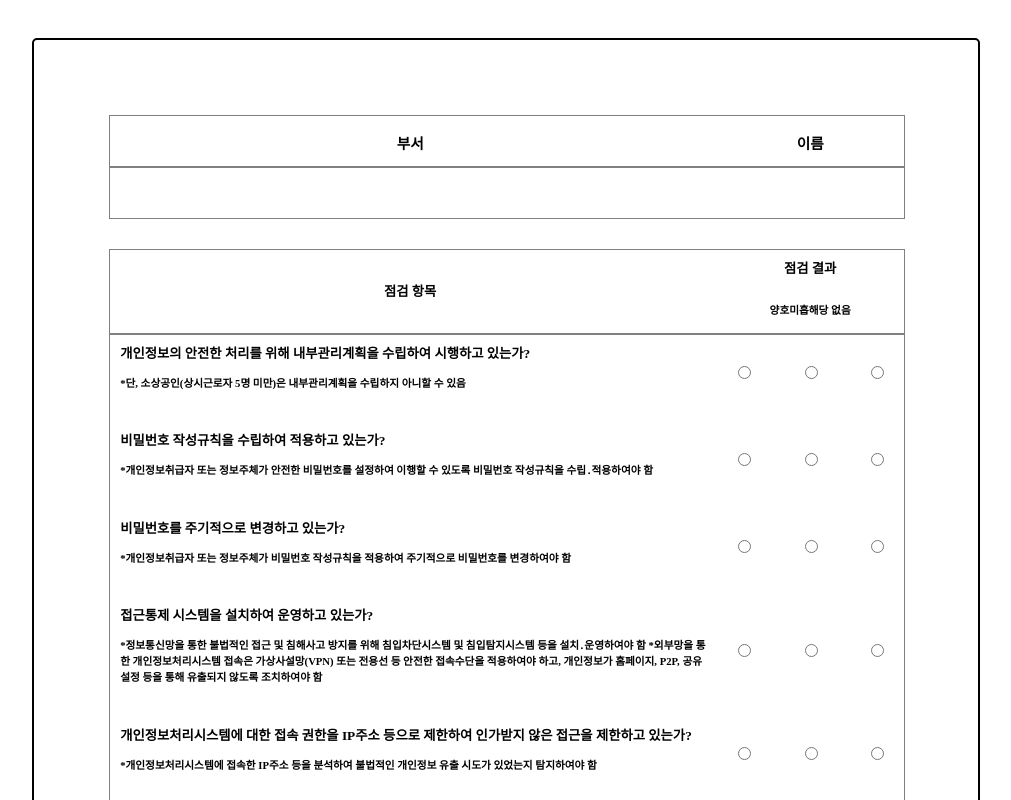
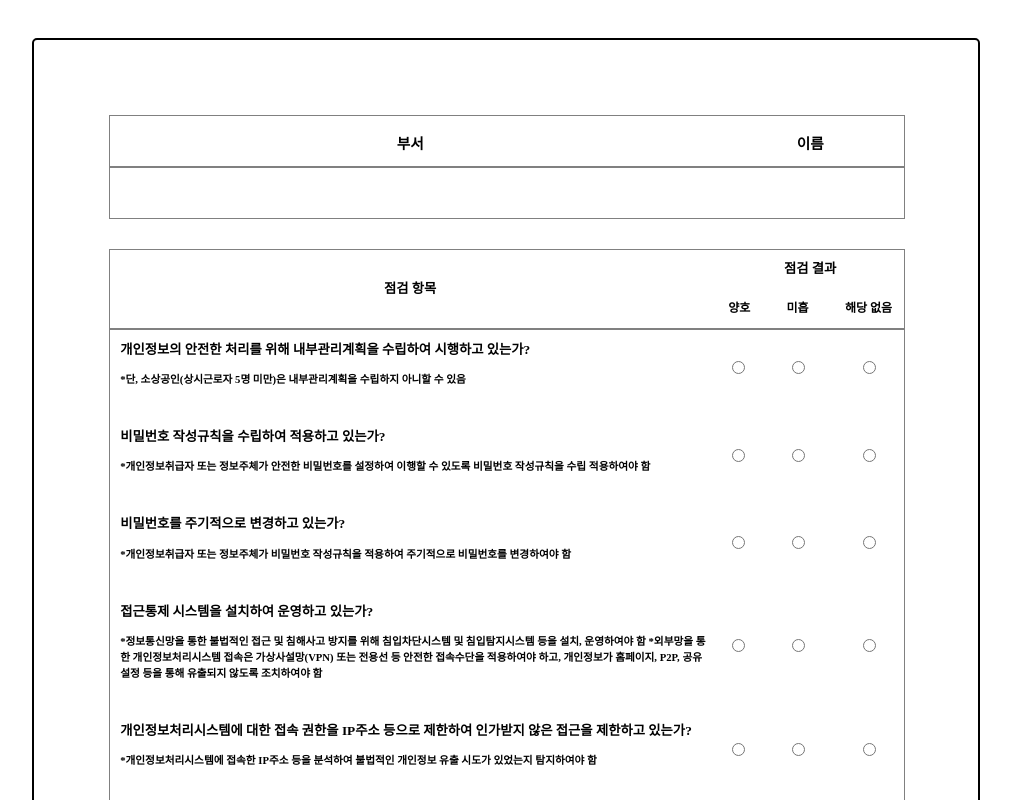
Before and after one commit to bjw1622/reactsurvey, a React (Create React App) app: page / in a window 1280 px wide. Shown: the top 800 px of the page, without its empty margins (134-1145 px from the left). Built offline with nearby package versions, Linux system fonts and the light colour scheme.

Commit message:
layout 완성

```diff
--- a/public/index.html
+++ b/public/index.html
@@ -2,16 +2,23 @@
 <html lang="en">
 <style>
   body {
-    background: #fff;
-    color: #000;
-    font-size: 8pt;
-    line-height: 150%;
-    margin: 0px;
+    background:
+      #fff;
+    color:
+      #000;
+    font-size:
+      8pt;
+    line-height:
+      150%;
+    margin:
+      0px;
   }
 
   hr {
-    color: #ccc;
-    background-color: #ccc;
+    color:
+      #ccc;
+    background-color:
+      #ccc;
   }
 
   h1,
@@ -22,41 +29,58 @@
   h6,
   code,
   pre {
-    color: #000;
-    text-transform: none;
-    /* because sometimes I set all-caps */
+    color:
+      #000;
+    text-transform:
+      none;
+    /*
+  because
+  sometimes
+  I
+  set
+  all-caps
+  */
   }
 
   h1 {
-    font-size: 11pt;
-    margin-top: 1em;
-    display: inline;
+    font-size:
+      11pt;
+    margin-top:
+      1em;
+    display:
+      inline;
   }
 
   h2 {
-    font-size: 10pt;
+    font-size:
+      10pt;
   }
 
   h3 {
-    font-size: 9pt;
+    font-size:
+      9pt;
   }
 
   h4,
   h5,
   h6 {
-    font-size: 8pt;
+    font-size:
+      8pt;
   }
 
   code,
   pre {
-    font-size: 8pt;
-    background-color: transparent;
-    /* just in case the user configured browser to print backgrounds */
+    font-size:
+      8pt;
+    background-color:
+      transparent;
   }
 
   a {
-    text-decoration: underline;
-    color: #000;
+    text-decoration:
+      underline;
+    color:
+      #000;
   }
 </style>
 
--- a/src/QuestionBody.js
+++ b/src/QuestionBody.js
@@ -20,7 +20,7 @@ const QuestionBody = () => {
       index: 1,
       question: "비밀번호 작성규칙을 수립하여 적용하고 있는가?",
       question2:
-        "*개인정보취급자 또는 정보주체가 안전한 비밀번호를 설정하여 이행할 수 있도록 비밀번호 작성규칙을 수립․적용하여야 함",
+        "*개인정보취급자 또는 정보주체가 안전한 비밀번호를 설정하여 이행할 수 있도록 비밀번호 작성규칙을 수립 적용하여야 함",
     },
     {
       index: 2,
@@ -31,8 +31,8 @@ const QuestionBody = () => {
     {
       index: 3,
       question: "접근통제 시스템을 설치하여 운영하고 있는가?",
-      question2:
-        "*정보통신망을 통한 불법적인 접근 및 침해사고 방지를 위해 침입차단시스템 및 침입탐지시스템 등을 설치․운영하여야 함 *외부망을 통한 개인정보처리시스템 접속은 가상사설망(VPN) 또는 전용선 등 안전한 접속수단을 적용하여야 하고, 개인정보가 홈페이지, P2P, 공유설정 등을 통해 유출되지 않도록 조치하여야 함",
+      question2: `*정보통신망을 통한 불법적인 접근 및 침해사고 방지를 위해 침입차단시스템 및 침입탐지시스템 등을 설치, 운영하여야 함
+      *외부망을 통한 개인정보처리시스템 접속은 가상사설망(VPN) 또는 전용선 등 안전한 접속수단을 적용하여야 하고, 개인정보가 홈페이지, P2P, 공유설정 등을 통해 유출되지 않도록 조치하여야 함`,
     },
     {
       index: 4,
@@ -44,15 +44,17 @@ const QuestionBody = () => {
     {
       index: 5,
       question: "개인정보를 암호화하고 있는지?",
-      question2:
-        "*암호화 대상 : 고유식별정보(주민번호, 여권번호, 운전면허발급번호, 외국인 등록번호), 비밀번호, 바이오정보 *정보통신망을 통한 전송 및 보조저장매체를 통한 전달시 암호화를 이행하여야 함(단, 내부망에서 전송되는 고유식별정보, 전용선을 이용한 전송은 암호화가 필수는 아님) *비밀번호의 일방향 암호화 저장",
+      question2: `*암호화 대상 : 고유식별정보(주민번호, 여권번호, 운전면허발급번호, 외국인 등록번호), 비밀번호, 바이오정보
+      *정보통신망을 통한 전송 및 보조저장매체를 통한 전달시 암호화를 이행하여야 함(단, 내부망에서 전송되는 고유식별정보, 전용선을 이용한 전송은 암호화가 필수는 아님)
+      *비밀번호의 일방향 암호화 저장`,
     },
     {
       index: 6,
       question:
         "개인정보시스템의 접속기록을 보관하고, 위․변조 방지 조치를 시행하고 있는지?",
-      question2:
-        "*개인정보취급자가 개인정보처리시스템에 접속한 기록을 최소 6개월 이상 보관․관리해야 함 *개인정보처리시스템에 접속한 기록이 위,변조 및 도난, 분실되지 않도록 관리해야함 *개인정보취급자가 개인정보처리시스템에 접속한 기록을 반기별로 1회 이상 점검해야 함",
+      question2: `*개인정보취급자가 개인정보처리시스템에 접속한 기록을 최소 6개월 이상 보관․관리해야 함
+      *개인정보처리시스템에 접속한 기록이 위,변조 및 도난, 분실되지 않도록 관리해야함
+      *개인정보취급자가 개인정보처리시스템에 접속한 기록을 반기별로 1회 이상 점검해야 함`,
     },
     {
       index: 7,
@@ -119,13 +121,13 @@ const QuestionBody = () => {
       question:
         "개인정보취급자에 대한 보안서약서 제출, 정기 교육 등 적절히 관리․감독하고 있는지?",
       question2:
-        "*보안서약서를 제출받는 등 개인정보가 안전히 관리될 수 있도록 개인정보취급자를 적절히 관리 ․감독하여야 함",
+        "*보안서약서를 제출받는 등 개인정보가 안전히 관리될 수 있도록 개인정보취급자를 적절히 관리 감독하여야 함",
     },
     {
       index: 17,
       question: " 개인정보취급자에 대하여 정기적으로 교육을 실시하고 있는지?",
       question2:
-        "*개인정보취급자에게 정기적으로 필요한 교육을 실시하여야 함 교육 확인서, 교육 이수증 업로드<",
+        "*개인정보취급자에게 정기적으로 필요한 교육을 실시하여야 함 교육 확인서, 교육 이수증 업로드",
     },
     {
       index: 18,
@@ -244,8 +246,8 @@ const QuestionBody = () => {
       index: 35,
       question:
         "종이문서 파기작업의 위탁시 수탁자(파기업자)가 개인정보를 안전하게 처리하도록 관리․감독하는지?",
-      question2:
-        "*수탁자의 개인정보처리 현황 및 실태, 목적외 이용․제공, 재위탁 여부, 안전성확보조치 여부 등에 대하여 점검하여야 함*종이문서 파기작업 현장에 입회하여 확인하거나, 파기결과를 사후 점검하는 등 수탁자를 감독하여야 함",
+      question2: `*수탁자의 개인정보처리 현황 및 실태, 목적외 이용․제공, 재위탁 여부, 안전성확보조치 여부 등에 대하여 점검하여야 함
+         *종이문서 파기작업 현장에 입회하여 확인하거나, 파기결과를 사후 점검하는 등 수탁자를 감독하여야 함`,
     },
   ];
   return (
@@ -257,20 +259,28 @@ const QuestionBody = () => {
         }}
       >
         <h2 style={{ display: "grid", placeItems: "center" }}>점검 항목</h2>
-        <div style={{ display: "grid", placeItems: "center" }}>
-          <h2>점검 결과</h2>
-          <div style={{ display: "flex" }}>
-            <h4>양호</h4>
-            <h4>미흡</h4>
-            <h4>해당 없음</h4>
+        <div>
+          <h2 style={{ display: "grid", placeItems: "center" }}>점검 결과</h2>
+          <div
+            style={{
+              display: "grid",
+              gridAutoFlow: "column",
+              placeItems: "center",
+            }}
+          >
+            <h3>양호</h3>
+            <h3>미흡</h3>
+            <h3>해당 없음</h3>
           </div>
         </div>
       </QuestionBodyStyled>
       <QuestionBodyStyled>
-        {dataSet.map((item) => {
+        {dataSet.map((item, index) => {
+          // console.log(item.question2);
+          // 객체 컨트롤 (item =>...props)
           return (
             <QuestionContent
-              key={item.index}
+              key={index}
               content={item.question}
               contentTwo={item.question2}
             ></QuestionContent>
--- a/src/QuestionContent.js
+++ b/src/QuestionContent.js
@@ -20,9 +20,12 @@ const QuestionContent = (props) => {
           gridAutoFlow: "column",
         }}
       >
-        <input type="radio" />
-        <input type="radio" />
-        <input type="radio" />
+        <input style={{ marginLeft: "0px" }} type="radio" />
+        <input style={{ marginLeft: "0px", marginRight: "4px" }} type="radio" />
+        <input
+          style={{ marginLeft: "10px", marginRight: "12px" }}
+          type="radio"
+        />
       </div>
       <br />
     </div>
```
